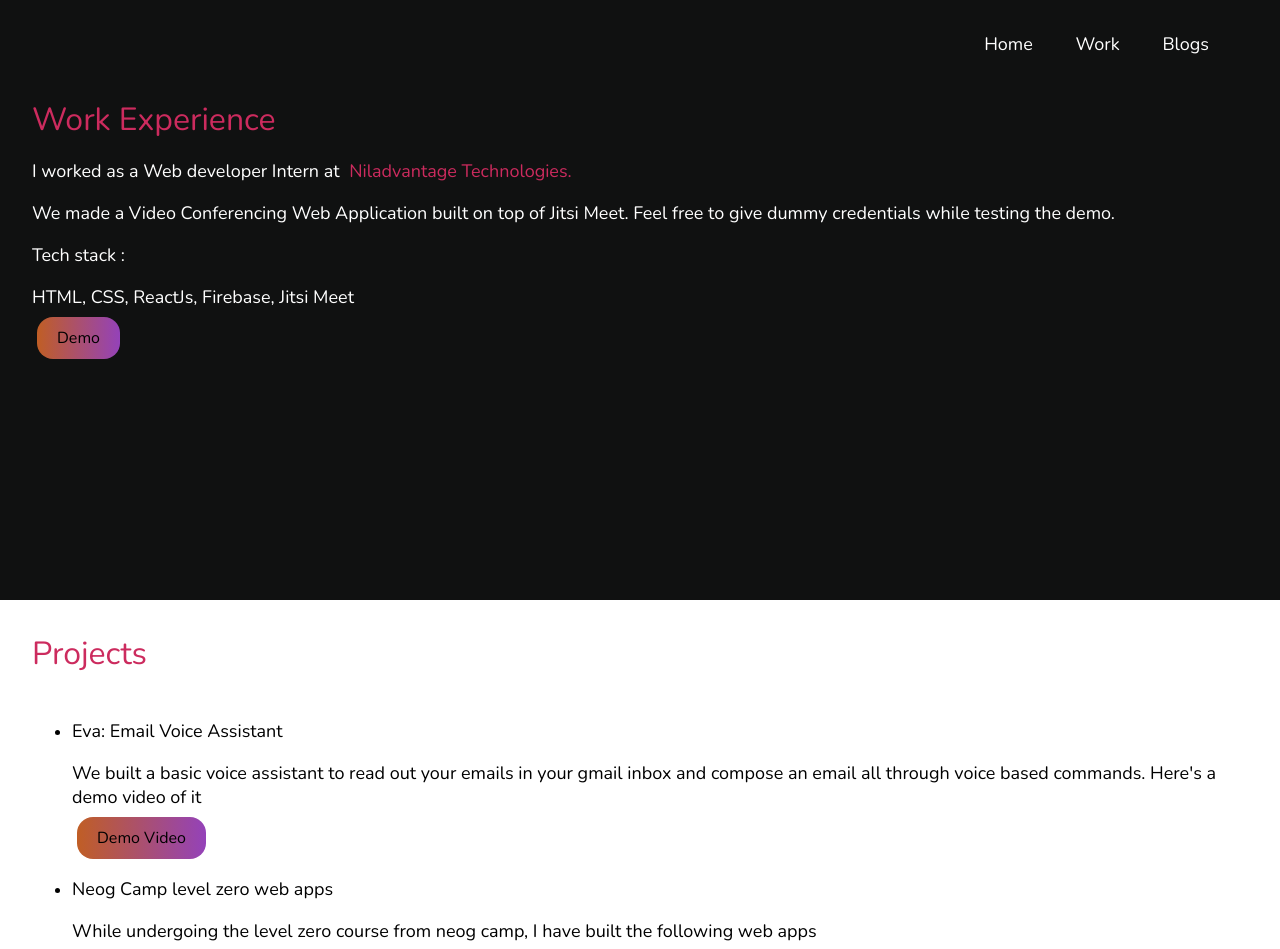
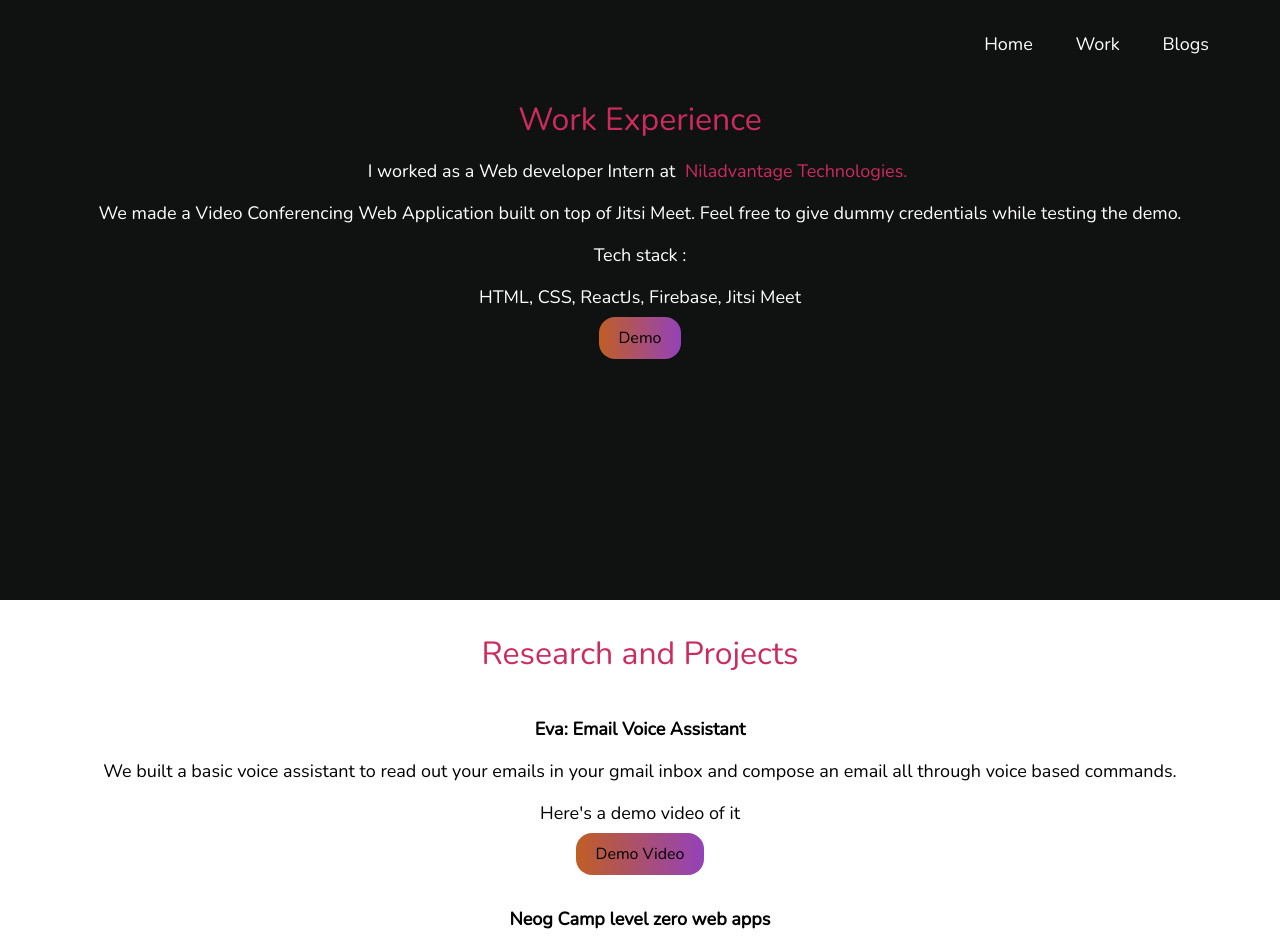
Before and after one commit to shreydd/portfolio, a React (Create React App) app: page /Work in a window 1280 px wide. Shown: the top 949 px of the page. Built offline with nearby package versions, Linux system fonts and the light colour scheme; the HTML template or start-up script is replaced by a standard one.

Commit message:
Fixed CSS

```diff
--- a/src/App.css
+++ b/src/App.css
@@ -36,9 +36,11 @@ a {
     padding: 5px;
 }
 
-li {
+
+/* li {
     padding-top: 10px;
-}
+    list-style: none;
+} */
 
 
 /* chrome and others */
@@ -48,7 +50,7 @@ body::-webkit-scrollbar {
 }
 
 .App {
-    text-align: left;
+    text-align: center;
 }
 
 .nav {
@@ -164,6 +166,11 @@ body::-webkit-scrollbar {
     /* padding-left: 15px; */
 }
 
+.project-name {
+    padding-top: 24px;
+    font-weight: 600;
+}
+
 .btn {
     border-radius: 1rem;
     margin: 5px;
--- a/src/Blogs.js
+++ b/src/Blogs.js
@@ -34,15 +34,6 @@ const Blogs = () => {
             this place
           </a>
         </p>
-        <p className="brief">
-          As a bonus, here's a hindi music playlist you can vibe to :D{" "}
-        </p>
-        <a
-          href="https://music.youtube.com/playlist?list=PLTHBKo_GjRM58DvvdPc_lRzmUzyQnaGws"
-          className="btn"
-        >
-          Good 'ol 2010s
-        </a>
       </div>
     </div>
   );
--- a/src/Home.js
+++ b/src/Home.js
@@ -26,11 +26,10 @@ const Home = () => {
           <h2 className="header">Who am I?</h2>
           <p className="brief miniTheme">
             I'm a CSE graduate who can build websites, design products and
-            research the market. Recently I have been loving to write <Link to="/Blogs">articles</Link>
-            on tech, do give it a read :D
+            research the market.
           </p>
           <p className="brief">
-            I like to everything related to technology be it from processors to
+            I like everything related to technology be it from processors to
             Web Technologies.
           </p>
           <p className="brief">Have an idea? Let's talk</p>
@@ -43,7 +42,7 @@ const Home = () => {
           <p className="header">Work and Projects</p>
           <p className="brief">What are my skills?</p>
           <p className="brief">
-            HTML | CSS | JavaScript | Bootstrap | Python | SQL | Git{" "}
+            HTML | CSS | JavaScript | Bootstrap | Python | Java | SQL | Git{" "}
           </p>
           <p className="brief">
             {" "}
--- a/src/Work.js
+++ b/src/Work.js
@@ -26,23 +26,18 @@ const Work = () => {
       </div>
 
       <div className="section">
-        <header className="header">Projects</header>
-        <ul>
-          <li>
-            <p className="brief">Eva: Email Voice Assistant</p>
+        <header className="header">Research and Projects</header>
+            <p className="brief project-name">Eva: Email Voice Assistant</p>
             <p className="brief">
               We built a basic voice assistant
               to read out your emails in your gmail inbox and compose an email all through voice
-              based commands. Here's a demo video of it
+              based commands. </p>
+              <p className="brief"> Here's a demo video of it
             </p>
             <a href="https://drive.google.com/file/d/1_d1byWXBoDWZbUT87ZT6Pn-HRgjzrD3-/view?resourcekey" className="btn">Demo Video</a>
-          </li>
-          <li>
-            <p className="brief">Neog Camp level zero web apps</p>
+            <p className="brief project-name">Neog Camp level zero web apps</p>
             <p className="brief">While undergoing the level zero course from neog camp, I have built the following web apps</p>
             <a href="https://neogapps.shreydd.repl.co/" className="btn">Portal to my web apps</a>
-          </li>
-        </ul>
       </div>
     </div>
   );
```
